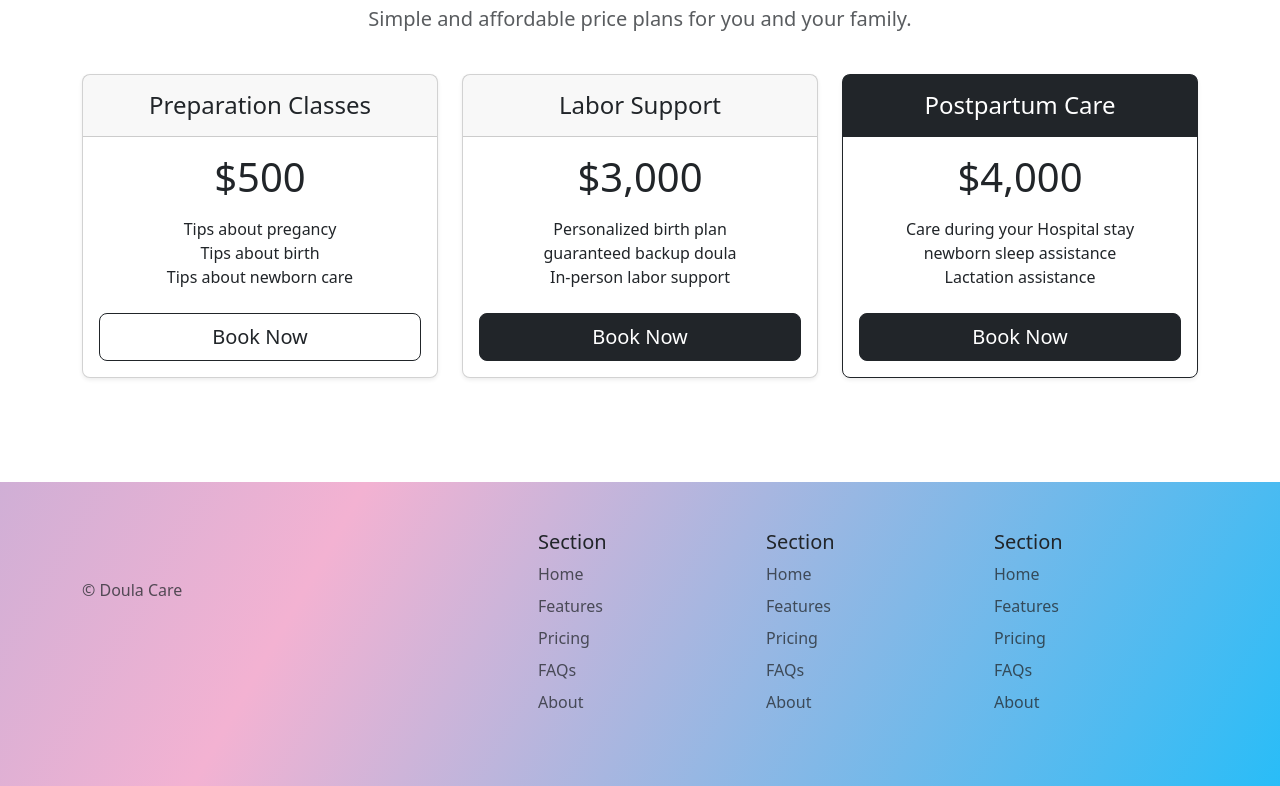
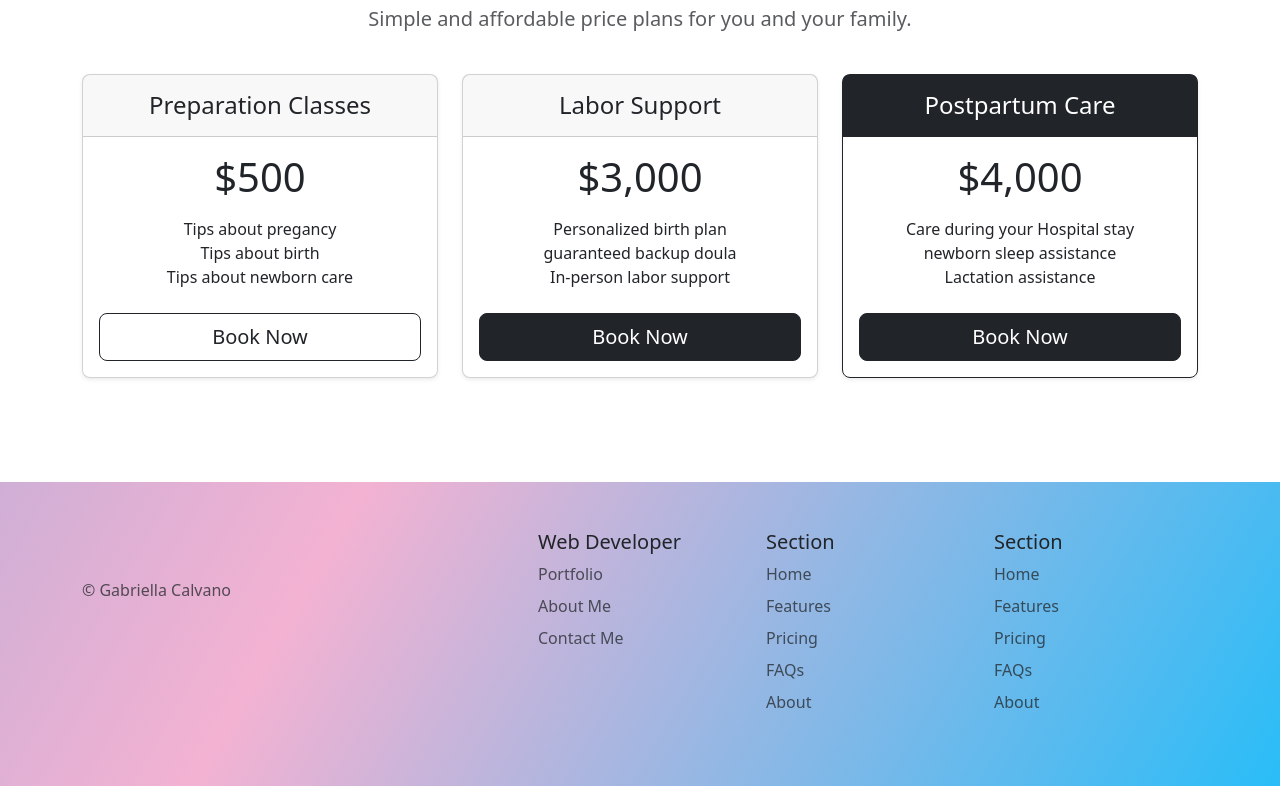
Before and after one commit to Nymesia47/Doula-landing-page-project, a plain HTML site: page index.html in a window 1280 px wide. Shown: the part 1646-2432 px from the top of the page. Drawn offline with nearby package versions, Linux system fonts and the light colour scheme.

Commit message:
Footer portfolio links added

```diff
--- a/index.html
+++ b/index.html
@@ -181,21 +181,19 @@
             <a href="/" class="d-flex align-items-center mb-3 link-body-emphasis text-decoration-none">
               <svg class="bi me-2" width="40" height="32"><use xlink:href="#bootstrap"></use></svg>
             </a>
-            <p class="text-body-secondary">© Doula Care</p>
+            <p class="text-body-secondary">© Gabriella Calvano</p>
           </div>
 
-          <div class="col mb-3">
+          <div class="col mb-2">
 
           </div>
 
-          <div class="col mb-3">
-            <h5>Section</h5>
+          <div class="col mb-4">
+            <h5>Web Developer</h5>
             <ul class="nav flex-column">
-              <li class="nav-item mb-2"><a href="#" class="nav-link p-0 text-body-secondary">Home</a></li>
-              <li class="nav-item mb-2"><a href="#" class="nav-link p-0 text-body-secondary">Features</a></li>
-              <li class="nav-item mb-2"><a href="#" class="nav-link p-0 text-body-secondary">Pricing</a></li>
-              <li class="nav-item mb-2"><a href="#" class="nav-link p-0 text-body-secondary">FAQs</a></li>
-              <li class="nav-item mb-2"><a href="#" class="nav-link p-0 text-body-secondary">About</a></li>
+              <li class="nav-item mb-2"><a href="https://nymesia47.github.io/html-portfolio/" class="nav-link p-0 text-body-secondary">Portfolio</a></li>
+              <li class="nav-item mb-2"><a href="https://nymesia47.github.io/html-portfolio/public/about.html" class="nav-link p-0 text-body-secondary">About Me</a></li>
+              <li class="nav-item mb-2"><a href="https://nymesia47.github.io/html-portfolio/public/contact.html" class="nav-link p-0 text-body-secondary">Contact Me</a></li>
             </ul>
           </div>
 
```
